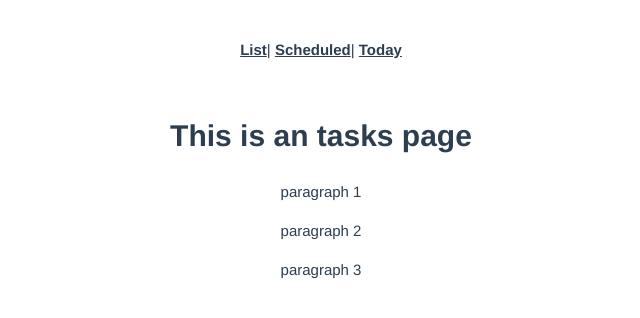
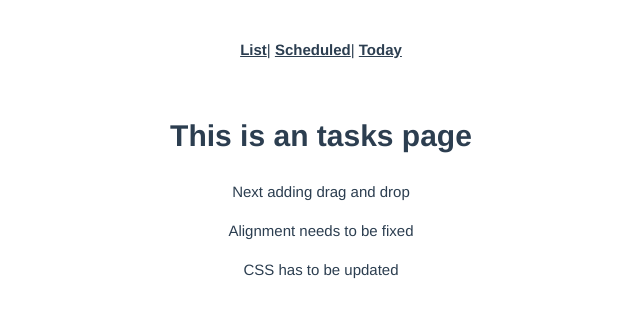
Before and after one commit to itzvinoth/tudoo, a Vue app in the folder tudoo-front/: page /tasks in a window 1280 px wide. Shown: the top 318 px of the page, without its empty margins (319-959 px from the left). Built offline with nearby package versions, Linux system fonts and the light colour scheme.

Commit message:
text message update

```diff
--- a/tudoo-front/src/views/Tasks.vue
+++ b/tudoo-front/src/views/Tasks.vue
@@ -22,9 +22,9 @@ export default {
 	data () {
 		return {
 			contents: [
-				{ value: 'paragraph 1' },
-				{ value: 'paragraph 2' },
-				{ value: 'paragraph 3' },
+				{ value: 'Next adding drag and drop' },
+				{ value: 'Alignment needs to be fixed' },
+				{ value: 'CSS has to be updated' },
 				{ value: '' },
 			]
 		}
```
